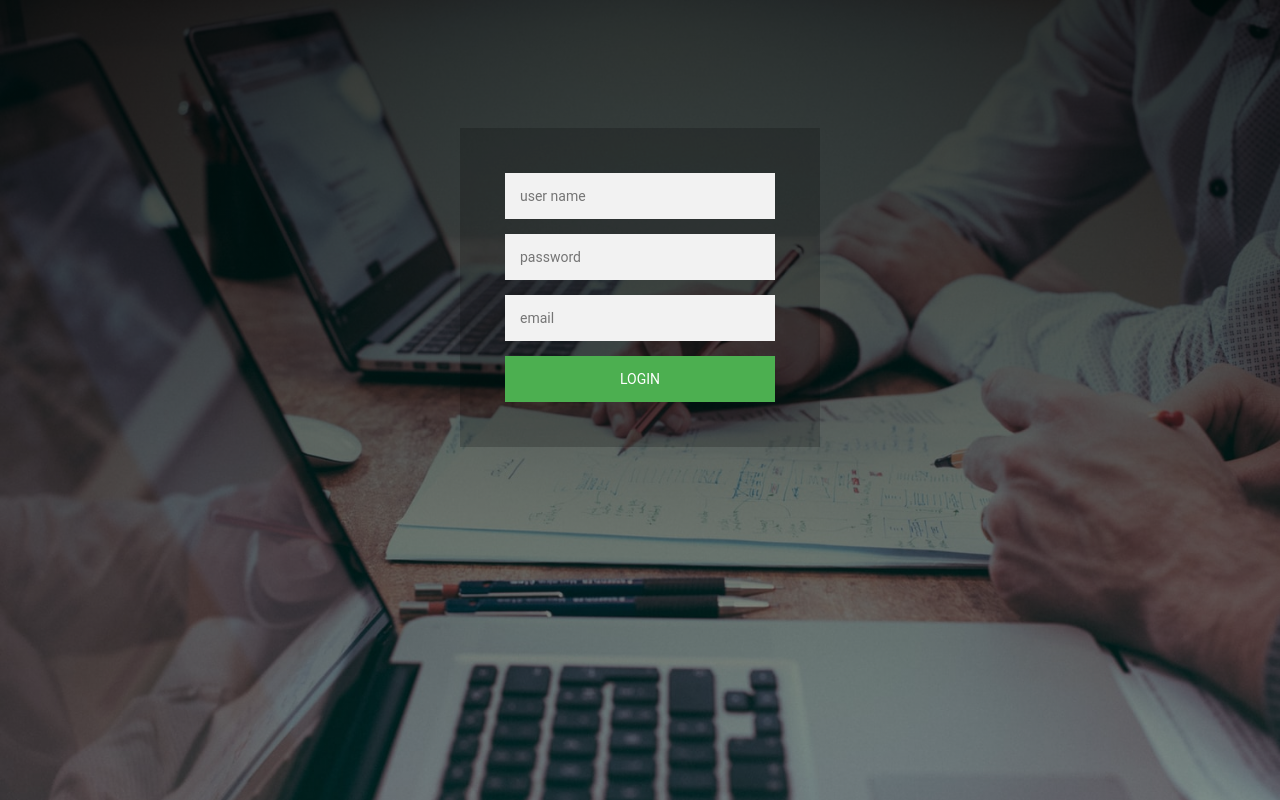
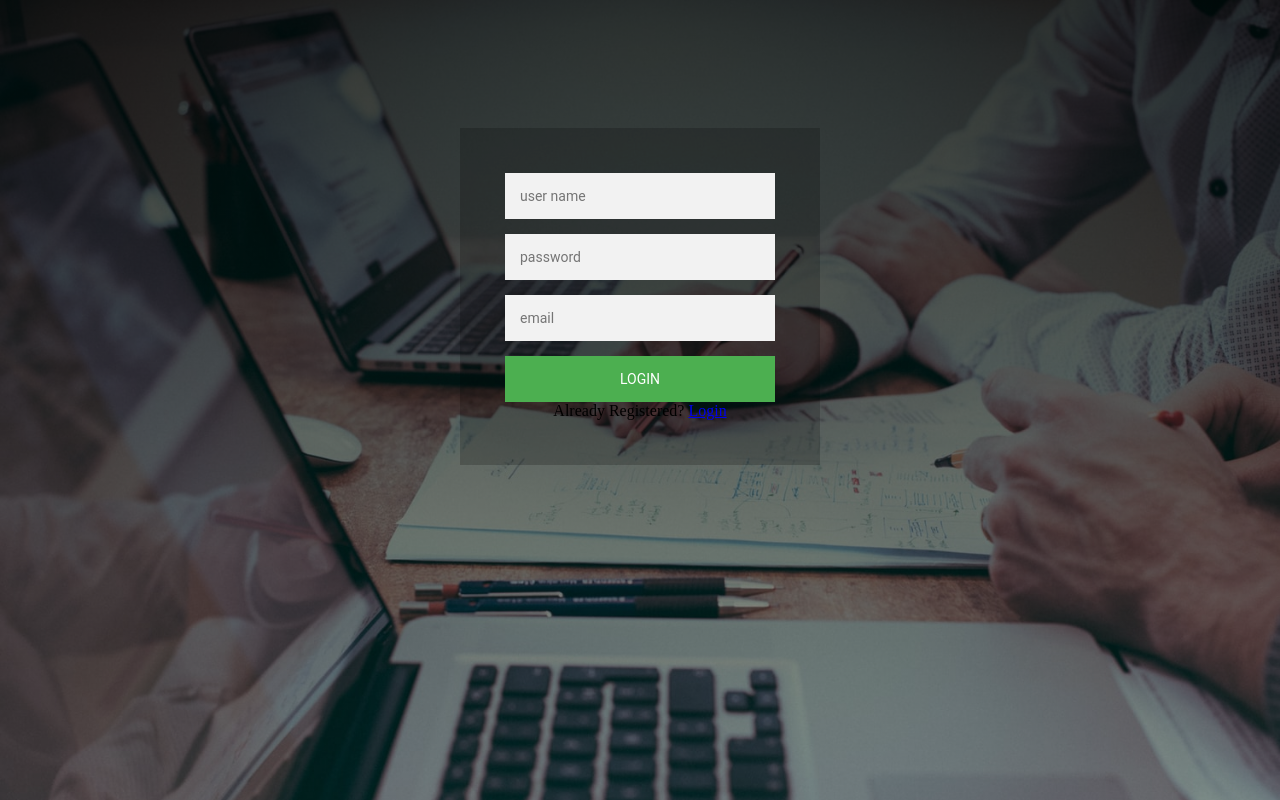
Before and after one commit to fadeomar/HtmlCssJsPieces, a plain HTML site: page Forms/signupResigstarionForm/index.html in a window 1280 px wide. Drawn offline with Linux system fonts and the light colour scheme.

Commit message:
add message in case already registered

```diff
--- a/Forms/signupResigstarionForm/index.html
+++ b/Forms/signupResigstarionForm/index.html
@@ -15,6 +15,7 @@
         <input type="password"placeholder="password">
         <input type="email"placeholder="email">
         <button>Login</button>
+        <p class="message">Already Registered? <a href="#">Login</a></p>
       </form>
     </div>
   </div>
```
